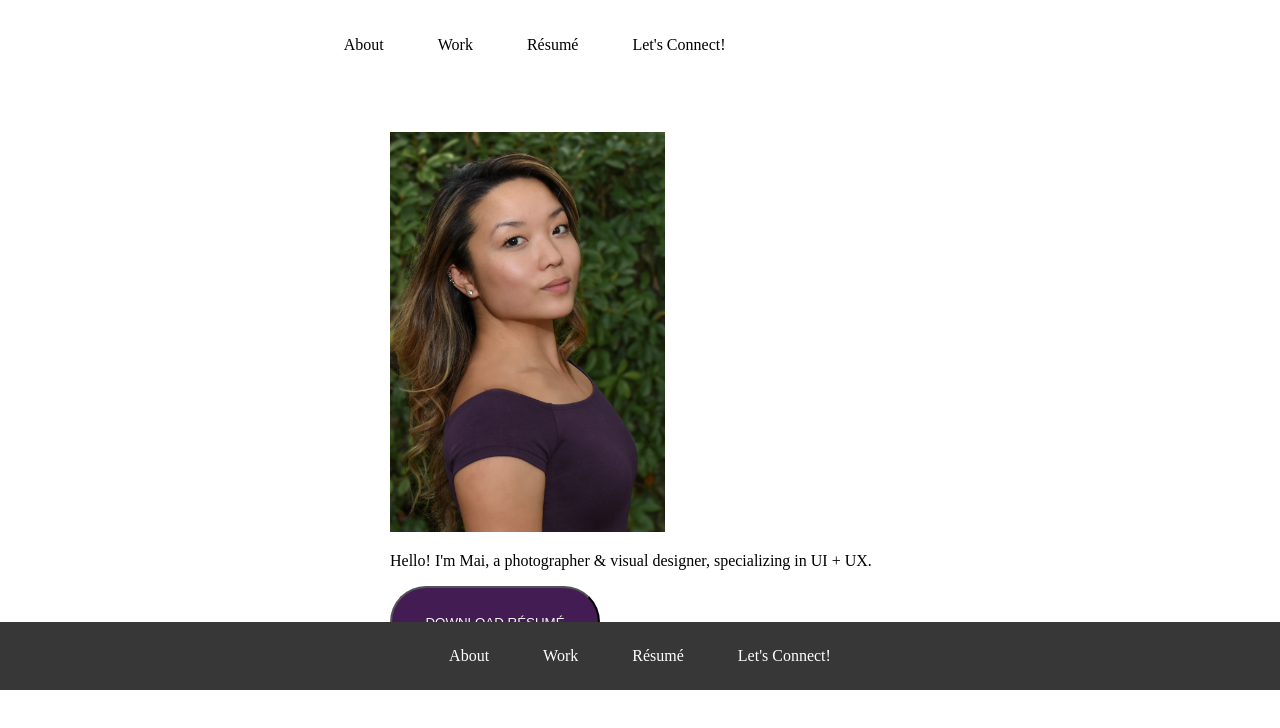
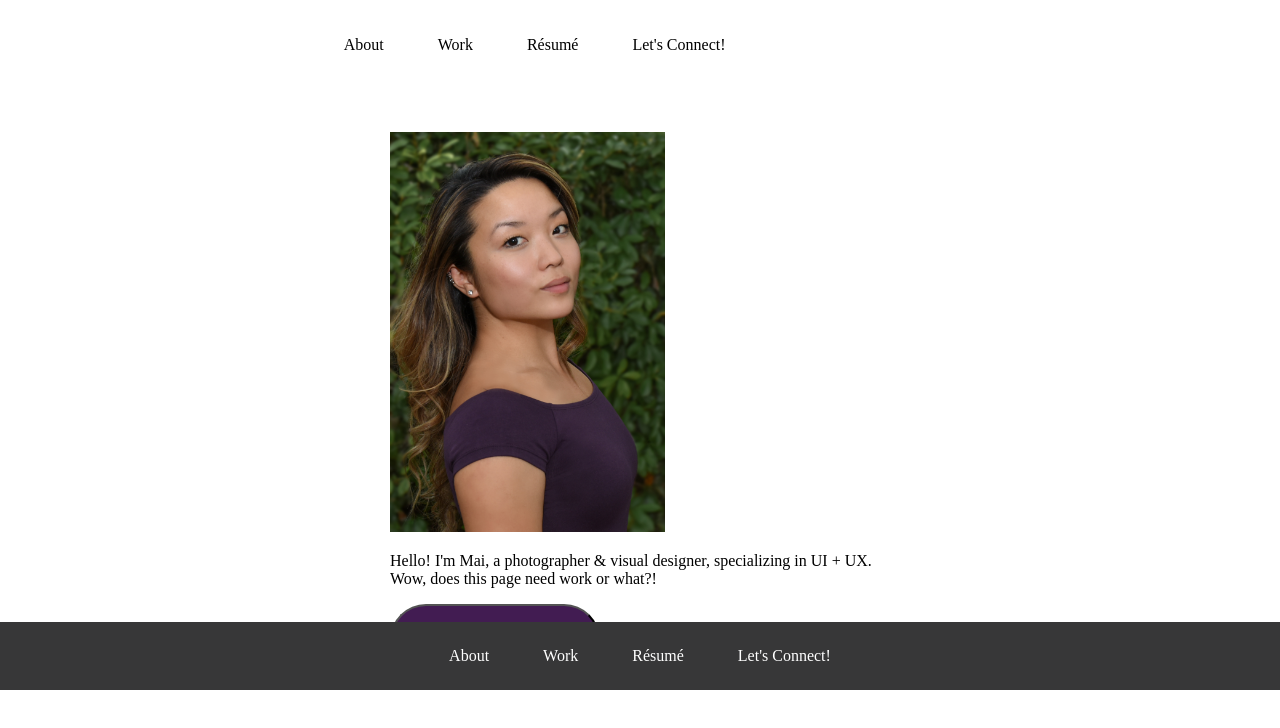
Before and after one commit to maimai747/UX_UI_HW_17, a plain HTML site: page index.html in a window 1280 px wide. Shown: the part 110-838 px from the top of the page. Drawn offline with Linux system fonts and the light colour scheme.

Commit message:
text added to html

```diff
--- a/index.html
+++ b/index.html
@@ -24,7 +24,9 @@
                     height="400px"
                     width="275p"
                     alt="selfportrait">
-                    <p>Hello! I'm Mai, a photographer & visual designer, specializing in UI + UX.</p>
+                    <p>Hello! I'm Mai, a photographer & visual designer, specializing in UI + UX.
+                        Wow, does this page need work or what?!
+                    </p>
                     <button>DOWNLOAD RÉSUMÉ</button>
                 </div>
                 <div class="footer">
```
